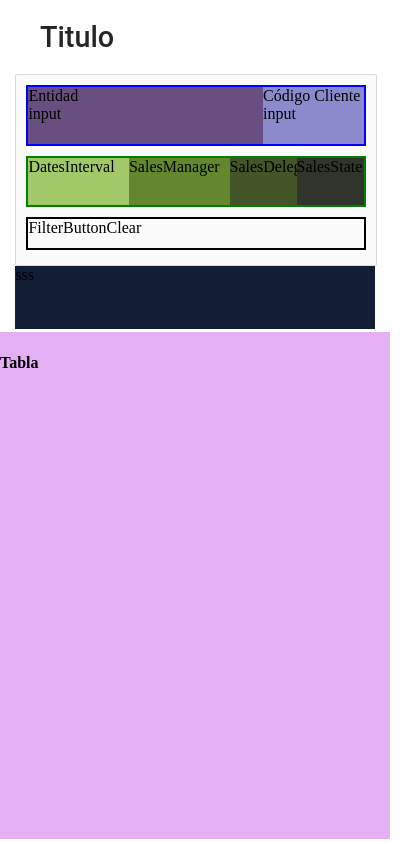
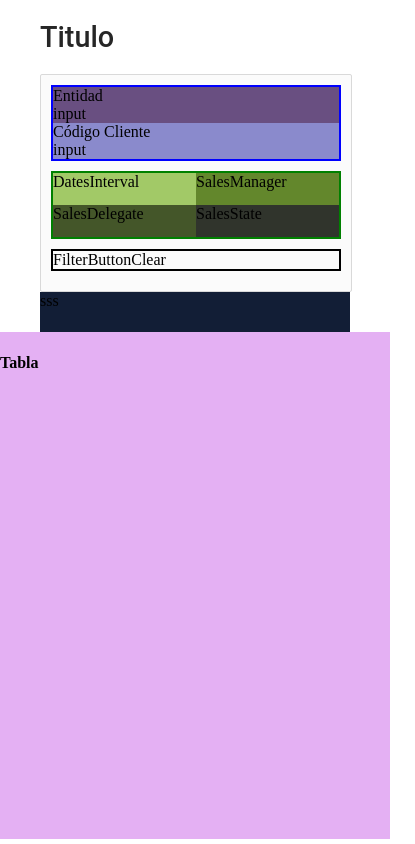
Before and after one commit to Aluonam/pantallaANT, a Next.js app: page / in a window 390 px wide. Shown: the whole page, 415 px wide, since content can reach past the window. Built offline with nearby package versions, Linux system fonts and the light colour scheme.

Commit message:
fix: responsive style container 1 container 2 filters

```diff
--- a/pages/pantallaANT/screenPlanesDeCompra/components/filters/Filters.module.css
+++ b/pages/pantallaANT/screenPlanesDeCompra/components/filters/Filters.module.css
@@ -7,8 +7,8 @@
 
 .filters_inputs{
     width: 100%;
-    height: 75%;
-    /* padding: 10px; */
+    /* height: 75%; */
+    padding-bottom: 10px;
     background: #fbfbfb;
     border: 1px solid #d9d9d9;
     border-radius: 2px;
--- a/pages/pantallaANT/screenPlanesDeCompra/components/filters/filtersComponents/filterDatesAndState/FilterDatesAndState.module.css
+++ b/pages/pantallaANT/screenPlanesDeCompra/components/filters/filtersComponents/filterDatesAndState/FilterDatesAndState.module.css
@@ -1,8 +1,7 @@
 
 .container2{
-    width: auto;
-    height: 25%;
     border: 2px solid green;
     margin: 10px;
     display: flex;
+    flex-wrap: wrap;
 }
--- a/pages/pantallaANT/screenPlanesDeCompra/components/filters/filtersComponents/filterDatesAndState/datesInterval/DatesInterval.module.css
+++ b/pages/pantallaANT/screenPlanesDeCompra/components/filters/filtersComponents/filterDatesAndState/datesInterval/DatesInterval.module.css
@@ -1,6 +1,13 @@
 
 .box3{
     width: 30%;
-    height: auto;
     background-color: rgb(162, 201, 103);
+    min-width: 100px;
+    min-height: 32px;
 }
+
+@media (max-width:600px){
+    .box3{
+        width: 50%;
+    }
+}
--- a/pages/pantallaANT/screenPlanesDeCompra/components/filters/filtersComponents/filterDatesAndState/salesDelegate/SalesDelegate.module.css
+++ b/pages/pantallaANT/screenPlanesDeCompra/components/filters/filtersComponents/filterDatesAndState/salesDelegate/SalesDelegate.module.css
@@ -2,6 +2,13 @@
 
 .box5{
     width: 20%;
-    height: auto;
     background-color: rgb(68, 86, 41);
+    min-width: 80px;
+    min-height: 32px;
 }
+
+@media (max-width:600px){
+    .box5{
+        width: 50%;
+    }
+}
--- a/pages/pantallaANT/screenPlanesDeCompra/components/filters/filtersComponents/filterDatesAndState/salesManager/SalesManager.module.css
+++ b/pages/pantallaANT/screenPlanesDeCompra/components/filters/filtersComponents/filterDatesAndState/salesManager/SalesManager.module.css
@@ -2,6 +2,14 @@
 
 .box4{
     width: 30%;
-    height: auto;
     background-color: rgb(99, 135, 44);
+    min-width: 100px;
+    min-height: 32px;
+
 }
+
+@media (max-width:600px){
+    .box4{
+        width: 50%;
+    }
+}
--- a/pages/pantallaANT/screenPlanesDeCompra/components/filters/filtersComponents/filterDatesAndState/salesState/SalesState.module.css
+++ b/pages/pantallaANT/screenPlanesDeCompra/components/filters/filtersComponents/filterDatesAndState/salesState/SalesState.module.css
@@ -3,6 +3,13 @@
 
 .box6{
     width: 20%;
-    height: auto;
     background-color: rgb(48, 52, 44);
+    min-width: 80px;
+    min-height: 32px;
 }
+
+@media (max-width:600px){
+    .box6{
+        width: 50%;
+    }
+}
--- a/pages/pantallaANT/screenPlanesDeCompra/components/filters/filtersComponents/filterEntityAndClientCode/ClientCodeBox/ClientCodeBox.module.css
+++ b/pages/pantallaANT/screenPlanesDeCompra/components/filters/filtersComponents/filterEntityAndClientCode/ClientCodeBox/ClientCodeBox.module.css
@@ -1,6 +1,12 @@
 
 .box2{
     width: 30%;
-    height: auto;
     background-color: rgb(138, 138, 204);
+    min-height: 32px;
 }
+
+@media (max-width:600px){
+    .box2{
+        width: 100%;
+    }
+}
--- a/pages/pantallaANT/screenPlanesDeCompra/components/filters/filtersComponents/filterEntityAndClientCode/EntityBox/EntityBox.module.css
+++ b/pages/pantallaANT/screenPlanesDeCompra/components/filters/filtersComponents/filterEntityAndClientCode/EntityBox/EntityBox.module.css
@@ -1,5 +1,12 @@
 .box1{
     width: 70%;
-    height: auto;
     background-color: rgb(105, 79, 129);
+    min-width: 150px;
+    min-height: 32px;
 }
+
+@media (max-width:600px){
+    .box1{
+        width: 100%;
+    }
+}
--- a/pages/pantallaANT/screenPlanesDeCompra/components/filters/filtersComponents/filterEntityAndClientCode/FilterEntityAndClientcode.module.css
+++ b/pages/pantallaANT/screenPlanesDeCompra/components/filters/filtersComponents/filterEntityAndClientCode/FilterEntityAndClientcode.module.css
@@ -1,7 +1,13 @@
 .container1{
     width: auto;
-    height: 30%;
     border: 2px solid blue;
     margin: 10px;
     display: flex;
+    flex-wrap: wrap;
 }
+
+@media (max-width:600px){
+    .container1{
+        flex-direction: row;
+    }
+}
```
